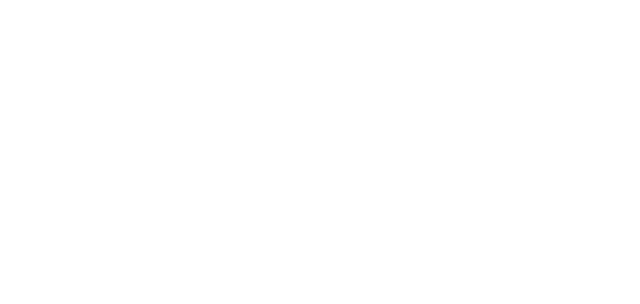
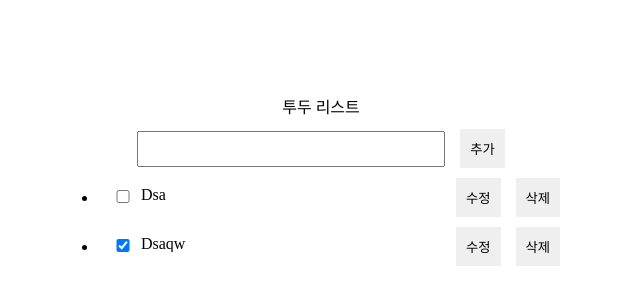
Before and after one commit to VictoryJu/wanted-pre-onboarding-frontend, a React (Create React App) app: page /todo in a window 1280 px wide. Shown: the top 304 px of the page, without its empty margins (319-959 px from the left). Built offline with nearby package versions, Linux system fonts and the light colour scheme.

Commit message:
feat: todolist get api working

```diff
--- a/src/components/Organism/Todo/TodoList.tsx
+++ b/src/components/Organism/Todo/TodoList.tsx
@@ -1,9 +1,131 @@
-import React from 'react'
+import React, { useEffect, useState } from 'react'
+import { ITodo } from 'src/interfaces/todo'
+import todoApi from 'src/services/todo'
+import styled from 'styled-components'
 
 const TodoList = ()=> {
+
+  const [todos,setTodos] = useState<Array<ITodo>>();
+  const {getTodos} = todoApi
+
+  // const fetchTodos = async() =>{
+  //   try{
+  //     const res = await getTodos();
+  //     setTodos(res.data);
+  //   }catch(e:any){
+  //     alert(e);
+  //     throw new Error(e);
+  //   }
+  // }
+
+  // useEffect(()=>{
+  //   fetchTodos()
+  // },[])
+
+  const [datas,setDatas] = useState([{id:1,todo:"Dsa",isCompleted:false},{id:2,todo:"Dsaqw",isCompleted:true}])
+
+  const handleToggleComplete = (id: number) => {
+
+    setDatas(prevTodos =>prevTodos && prevTodos.map(todo => {
+      if (todo.id === id) {
+        return {
+          ...todo,
+          isCompleted: !todo.isCompleted
+        };
+      }
+      return todo;
+    }));
+
+  }
+
   return (
-    <div>TodoList</div>
+    <Container>
+        <Title>투두 리스트</Title>
+        <InputWrap>
+          <Todoinput/>
+          <TodoBtn>추가</TodoBtn>
+        </InputWrap>
+
+        {/* {
+          todos && todos.map(todo=>{
+            return(
+              <TotoWrap key={todo.id}>
+                <label>
+                  <input checked={todo.isCompleted} type="checkbox" />
+                  <span>{todo.todo}</span>
+                  <TodoBtn>수정</TodoBtn>
+                  <TodoBtn>삭제</TodoBtn>
+                </label>
+              </TotoWrap>
+            )
+          })
+        } */}
+                {
+          datas && datas.map(todo=>{
+            return(
+              <TodoWrap key={todo.id}>
+                <label>
+                  <TodoItemInput onChange={()=>handleToggleComplete(todo.id)} checked={todo.isCompleted} type="checkbox" />
+                  <Content>{todo.todo}</Content>
+
+                  <TodoBtn>수정</TodoBtn>
+                  <TodoBtn>삭제</TodoBtn>
+                </label>
+              </TodoWrap>
+            )
+          })
+        }
+    </Container>
   )
 }
 
+const Container = styled.div`
+  width:100%;
+  height:100%;
+  width:1200px;
+  margin:0 auto;
+  text-align:center;
+`
+
+const Title = styled.div`
+  margin-top:100px;
+`
+
+const InputWrap = styled.div`
+  margin-bottom:10px;
+`
+
+const TodoItemInput = styled.input`
+  width: 30px;
+`
+
+const Content = styled.div`
+  display:inline-block;
+  width:300px;
+  max-width:300px;
+  overflow:hidden;
+  text-overflow:ellipsis;
+  white-space:nowrap;
+  text-align:left;
+  cursor: pointer;
+`
+
+const TodoBtn = styled.button`
+  margin-left:15px;
+  padding: 10px 10px;
+  cursor: pointer;
+`
+
+const Todoinput = styled.input`
+  margin:0 auto;
+  margin-top:15px;
+  width:300px;
+  height: 30px;
+  outline:none;
+`
+
+const TodoWrap = styled.li`
+  margin-bottom:10px;
+`
+
 export default TodoList
--- /dev/null
+++ b/src/components/Template/todo/Todo.tsx
@@ -0,0 +1,10 @@
+import React from 'react'
+import TodoList from 'src/components/Organism/Todo/TodoList'
+
+const TodoTemplate = ()=> {
+  return (
+    <TodoList/>
+  )
+}
+
+export default TodoTemplate
--- a/src/interfaces/todo.ts
+++ b/src/interfaces/todo.ts
@@ -1,6 +1,6 @@
 export interface ITodo {
   id:number;
   todo:string;
-  isCompleted:string;
+  isCompleted:boolean;
   userId:number;
 }
--- a/src/pages/todo/Todo.tsx
+++ b/src/pages/todo/Todo.tsx
@@ -1,8 +1,9 @@
 import React from 'react'
+import TodoTemplate from 'src/components/Template/todo/Todo'
 
 const Todo = ()=> {
   return (
-    <></>
+    <TodoTemplate/>
   )
 }
 
--- a/src/services/todo.ts
+++ b/src/services/todo.ts
@@ -8,7 +8,7 @@
     const res = await axios.post(todoApiUrl,todo);
     return res
   }catch(e:any){
-    throw new Error(e.response.message)
+    throw new Error(e.response.data.message)
   }
 }
 
@@ -17,7 +17,7 @@
     const res = await axios.get(todoApiUrl);
     return res
   }catch(e:any){
-    throw new Error(e.response.message)
+    throw new Error(e.response.data.message)
   }
 }
 
```
